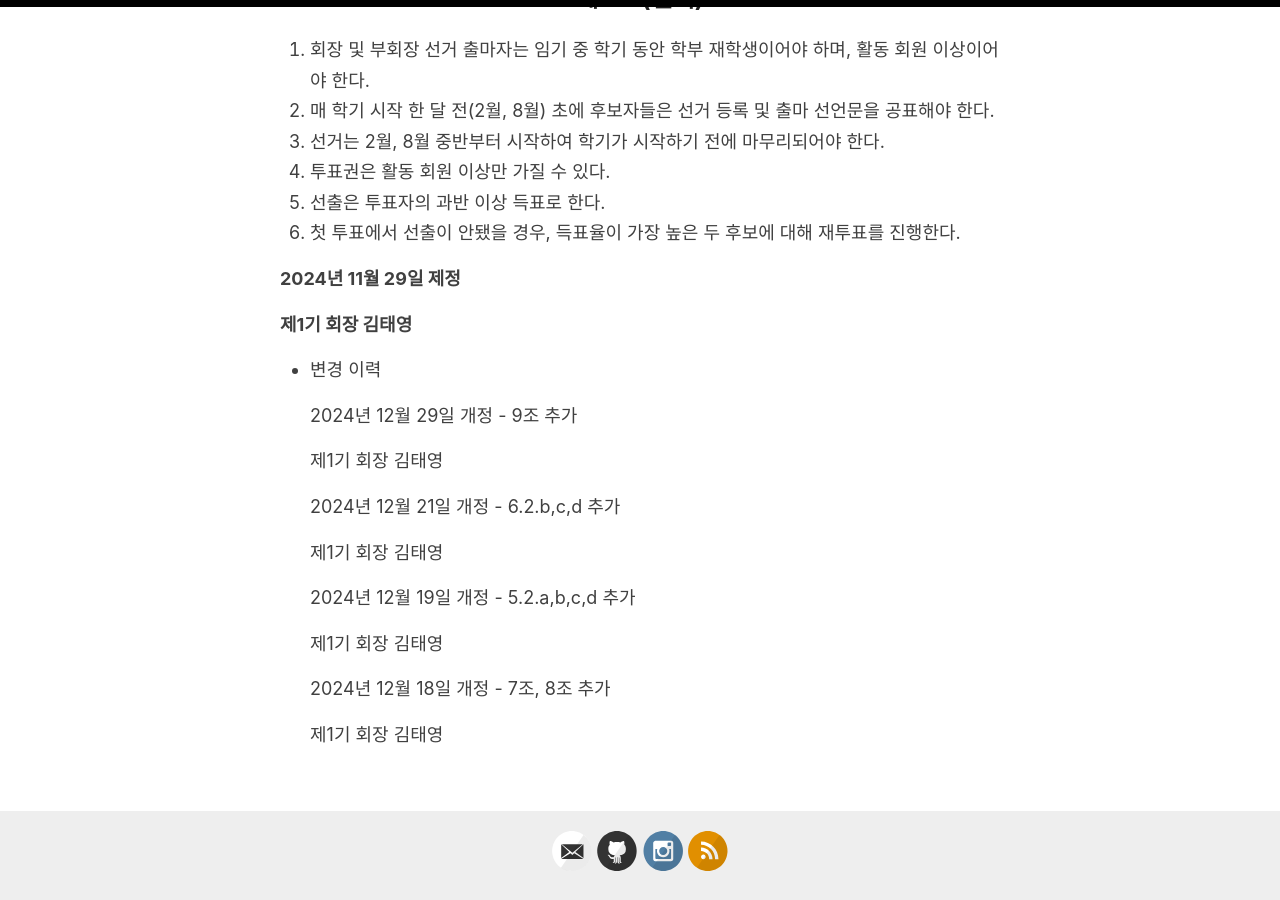
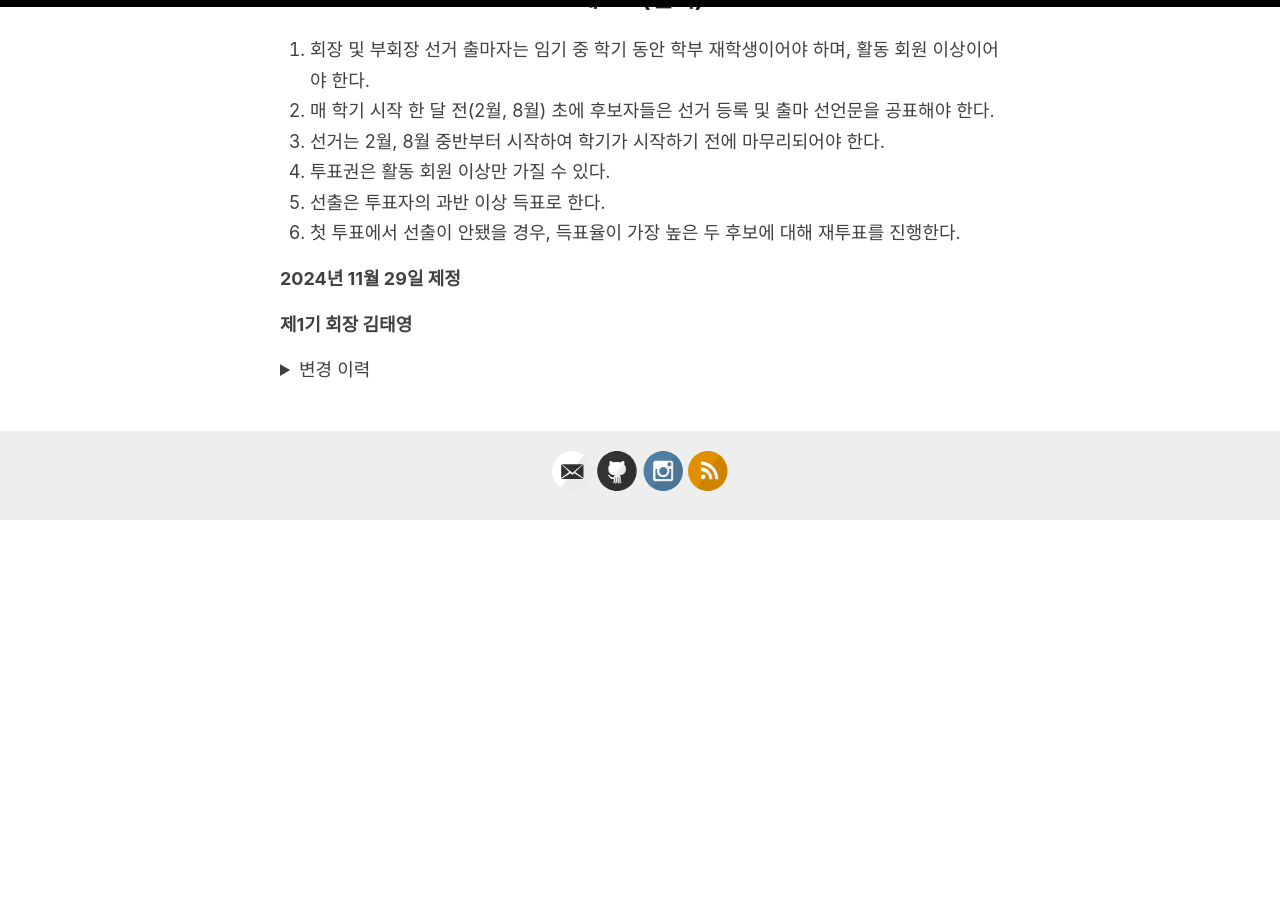
Before and after one commit to snumps/snumps.github.io, a Jekyll site: the page built from _pages/rules.md, in a window 1280 px wide and 900 px high, scrolled down 2414 px. Built offline with Jekyll 4.4.1, drawn with Linux system fonts in a browser that asks for light colours; after the commit the page ends 2934 px from its top, so only the background shows below that.

Commit message:
edit rules

```diff
--- a/_pages/rules.md
+++ b/_pages/rules.md
@@ -80,20 +80,12 @@ title: 회칙
 
 **제1기 회장 김태영**
 
-- 변경 이력
-
-    2024년 12월 29일 개정 - 9조 추가
-
-    제1기 회장 김태영
-
-    2024년 12월 21일 개정 - 6.2.b,c,d 추가
-
-    제1기 회장 김태영
-
-    2024년 12월 19일 개정 - 5.2.a,b,c,d 추가
-
-    제1기 회장 김태영
-
-    2024년 12월 18일 개정 - 7조, 8조 추가
-
-    제1기 회장 김태영
+<details>
+<summary>변경 이력</summary>
+<ul>
+  <li> 2024년 12월 29일 개정 - 9조 추가 [제1기 회장 김태영] </li>
+  <li> 2024년 12월 21일 개정 - 6.2.b,c,d 추가 [제1기 회장 김태영] </li>
+  <li> 2024년 12월 19일 개정 - 5.2.a,b,c,d 추가 [제1기 회장 김태영] </li>
+  <li> 2024년 12월 18일 개정 - 7조, 8조 추가 [제1기 회장 김태영] </li>
+</ul>
+</details>
```
